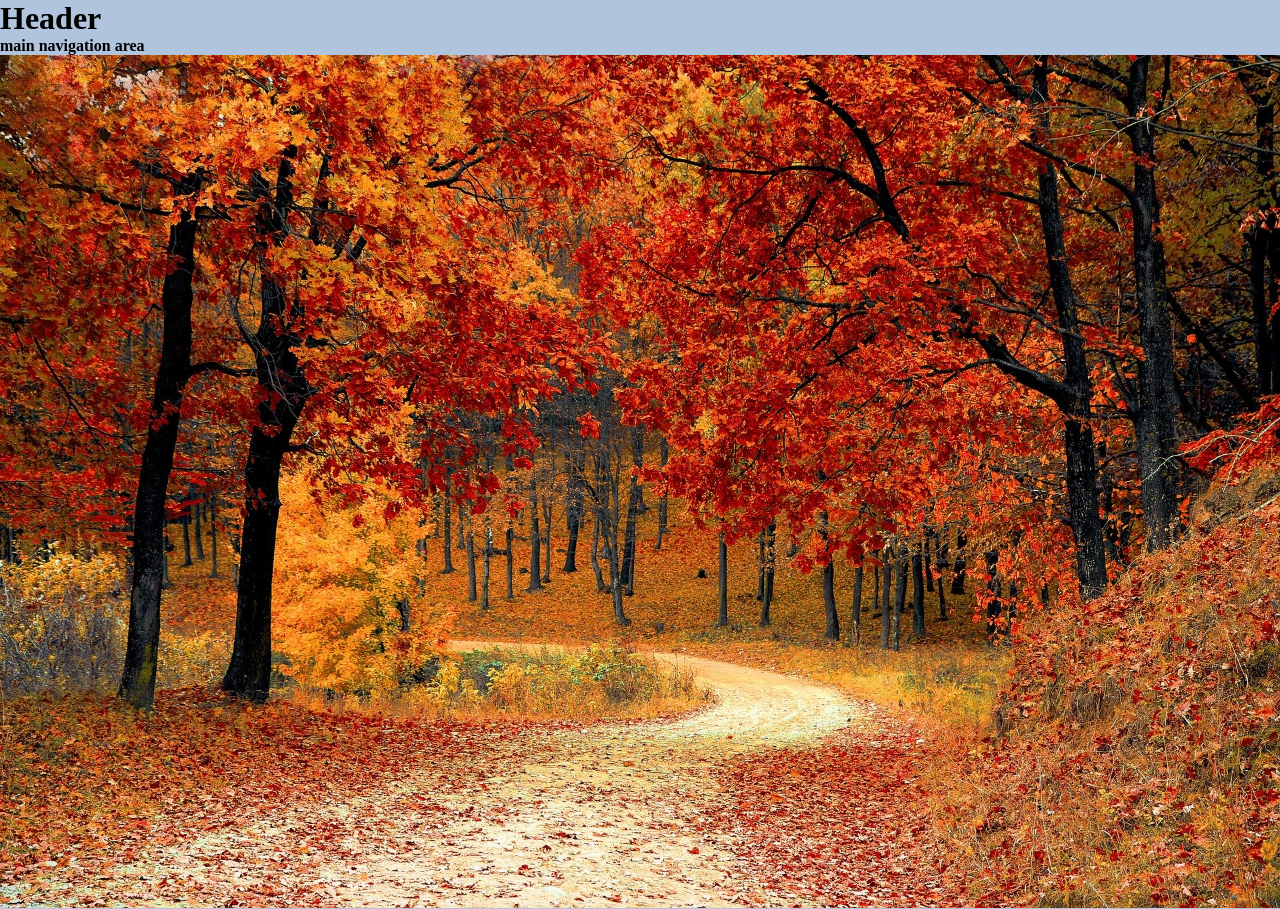
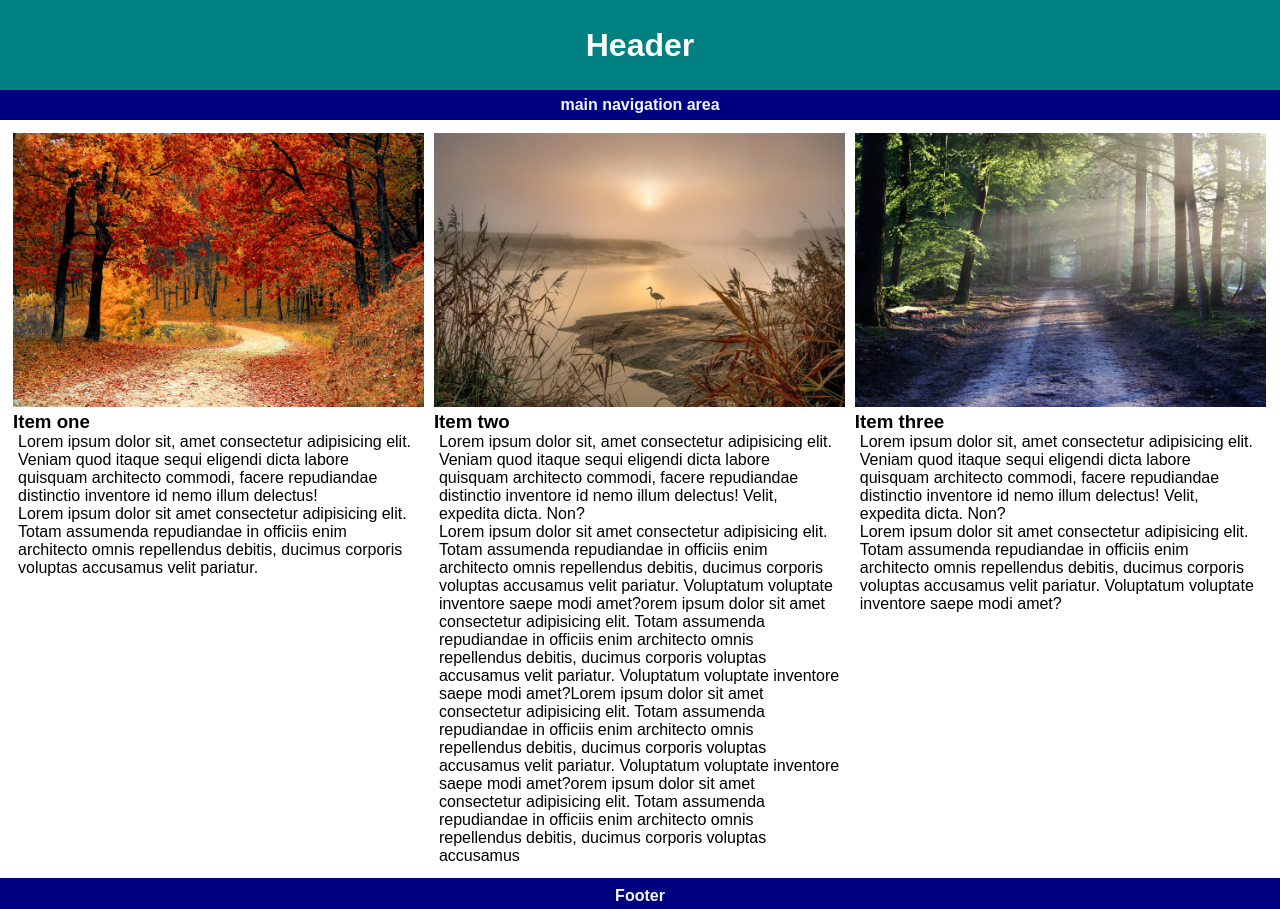
Before and after one commit to Lylestrain/July_22, a plain HTML site: page index.html in a window 1280 px wide. Shown: the top 909 px of the page. Drawn offline with Linux system fonts and the light colour scheme.

Commit message:
Update main.css

```diff
--- a/styles/main.css
+++ b/styles/main.css
@@ -1,39 +1,53 @@
+
+* {
+  margin: 0px;
+  padding: 0px;
+  box-sizing: border-box;
+}
 
 body {
-    background-color: lightsteelblue;
-    margin: 0px;
+  font-family: Arial, Helvetica, sans-serif;
 }
 
-
-* {
-  box-sizing:border-box;
-  margin: 0px;
-  padding: 0px;
+header {
+  min-height: 90px;
+  line-height: 90px;
+  text-align: center;
+  background-color: teal;
+  color: rgb(255, 255, 255);
 }
 
-.slideshow-container {
-  width: 100vw;
-  height: 100vh;
+nav {
+  min-height: 30px;
+  line-height: 30px;
+  text-align: center;
+  background-color: navy;
+  color: aliceblue;
+}
+
+.row {
+  margin: 8px;
+  overflow: hidden;
+}
+
+.article {
+  width: 33.3%;
+  float: left;
+  padding: 5px;
 }
 
 img {
   width: 100%;
-
 }
 
-
-.pic {
-  background-color: teal;
-  width: 100%;
-  height: 100%;
+.row .article p {
+  padding: 0 5px;
 }
 
-.blue {
-    background-color: blue;
-  }
-.red {
-    background-color: red;
-  }
-.green {
-    background-color: green;
-  }
+footer {
+  min-height: 35px;
+  line-height: 35px;
+  text-align: center;
+  background-color: navy;
+  color: aliceblue;
+}
```
